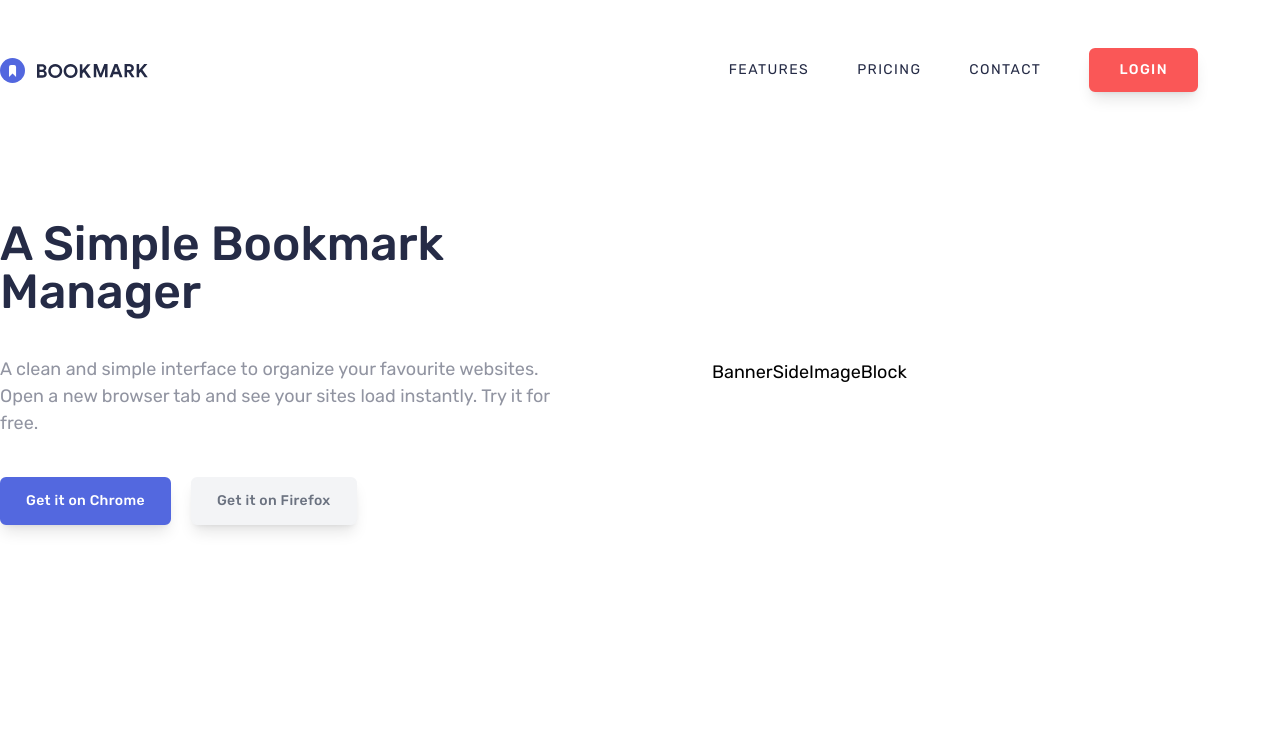
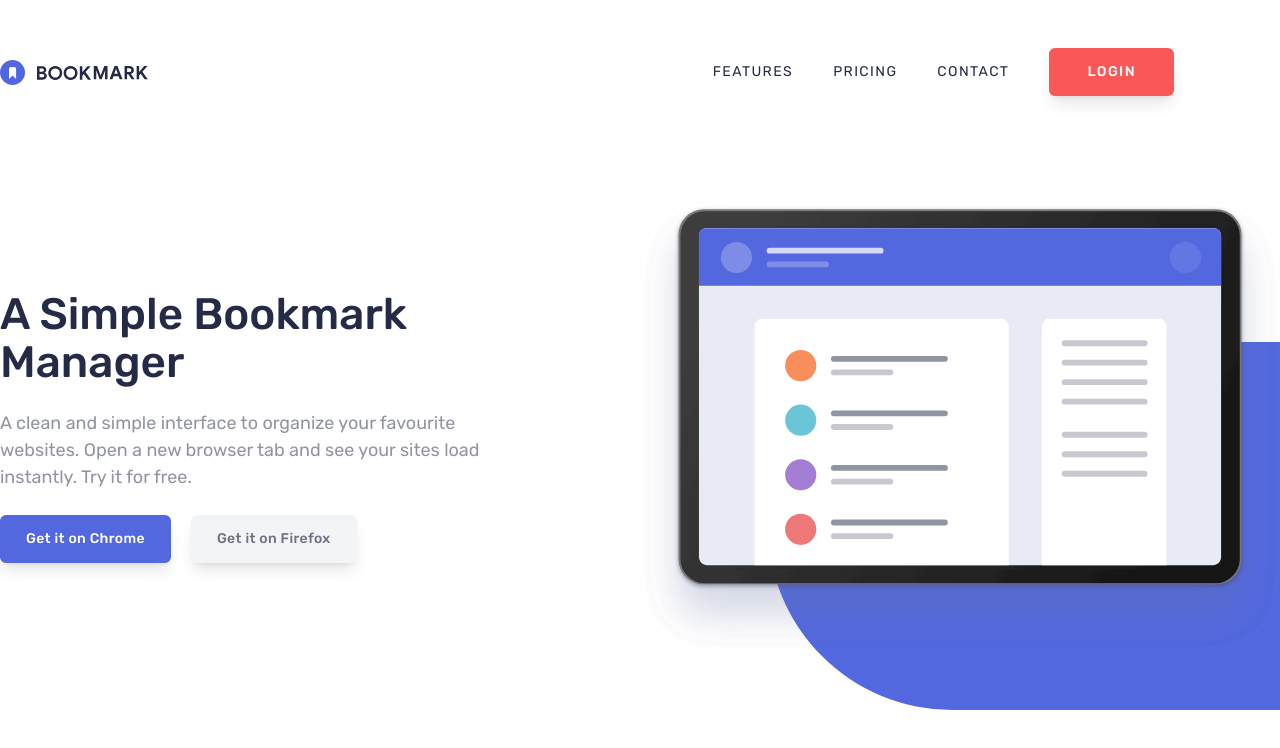
Before and after one commit to KarolKotomski/Bookmark-Manager, a React (Create React App) app: page / in a window 1280 px wide. Shown: the top 748 px of the page. Built offline with nearby package versions, Linux system fonts and the light colour scheme.

Commit message:
Multiple changes to HeroBanner section to fit markup provided

```diff
--- a/src/components/BannerSideImageBlock.tsx
+++ /dev/null
@@ -1,7 +0,0 @@
-const BannerSideImageBlock = () => {
-  return (
-    <div>BannerSideImageBlock</div>
-  )
-}
-
-export default BannerSideImageBlock
--- a/src/components/BannerSideTextBlock.tsx
+++ b/src/components/BannerSideTextBlock.tsx
@@ -15,9 +15,11 @@ type Props = {
 
 const BannerSideTextBlock = ({ content }: Props) => {
   return (
-    <div className="flex flex-col gap-10">
+    <div className="flex w-4/5 flex-col justify-center gap-6">
       {content.isHero ? (
-        <h1 className="text-5xl font-medium text-blueDark">{content.header}</h1>
+        <h1 className="text-[2.75rem] font-medium leading-[3rem] text-blueDark">
+          {content.header}
+        </h1>
       ) : (
         <h2 className="text-3xl font-medium text-blueDark">{content.header}</h2>
       )}
--- a/src/components/ButtonHamburger.tsx
+++ b/src/components/ButtonHamburger.tsx
@@ -2,7 +2,7 @@ import hamburgerIcon from "../assets/icon-hamburger.svg";
 
 const ButtonHamburger = () => {
   return (
-    <button className="invisible p-2">
+    <button className="lg:invisible p-2">
       <img src={hamburgerIcon} alt="hamburger menu" />
     </button>
   );
--- a/src/components/ButtonHeader.tsx
+++ b/src/components/ButtonHeader.tsx
@@ -1,6 +1,6 @@
 const ButtonHeader = () => {
   return (
-    <button className="bg-redBright border-redBright hover:text-redBright rounded-md border-2 px-7 py-[0.625rem] text-sm font-medium tracking-widest text-white shadow-lg transition duration-300 hover:bg-white">
+    <button className="bg-redBright border-redBright hover:text-redBright rounded-md border-2 px-9 py-3 text-sm font-medium tracking-widest text-white shadow-lg transition duration-300 hover:bg-white">
       LOGIN
     </button>
   );
--- a/src/components/HeroBanner.tsx
+++ b/src/components/HeroBanner.tsx
@@ -1,12 +1,17 @@
-import BannerSideImageBlock from "./BannerSideImageBlock";
 import BannerSideTextBlock from "./BannerSideTextBlock";
 import { heroBannerElementsList } from "../data/data";
+import bannerImage from "../assets/illustration-hero.svg";
 
 const HeroBanner = () => {
   return (
-    <div className="container grid grid-cols-2 items-center gap-36 py-20">
-      <BannerSideTextBlock content={heroBannerElementsList[0]} />
-      <BannerSideImageBlock />
+    <div className="relative py-14">
+      <div className="absolute bottom-0 right-0 -z-10 h-[65%] w-[40%] rounded-l-full bg-blueBright pt-10"></div>
+      <div className="container grid grid-cols-2">
+        <BannerSideTextBlock content={heroBannerElementsList[0]} />
+        <div>
+          <img src={bannerImage} alt="tablet device showing bookmark website" />
+        </div>
+      </div>
     </div>
   );
 };
--- a/src/components/Navbar.tsx
+++ b/src/components/Navbar.tsx
@@ -22,7 +22,7 @@ const Navbar = () => {
         <img src={mainLogo} alt="main logo" className="cursor-pointer" />
       </div>
       <nav>
-        <ul className="flex items-center gap-12">
+        <ul className="flex items-center gap-10 px-8">
           {handleMapping()}
           <ButtonHeader />
           <ButtonHamburger />
```
